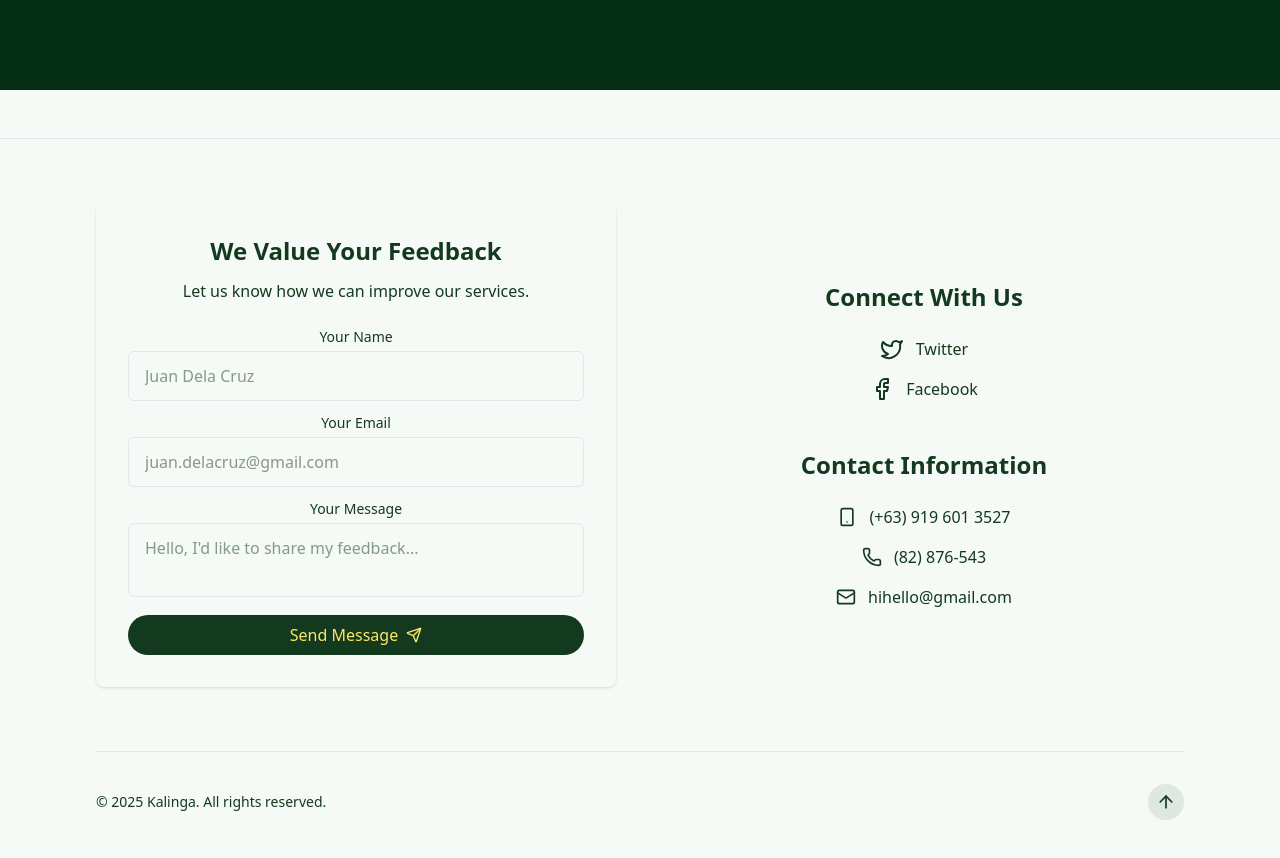
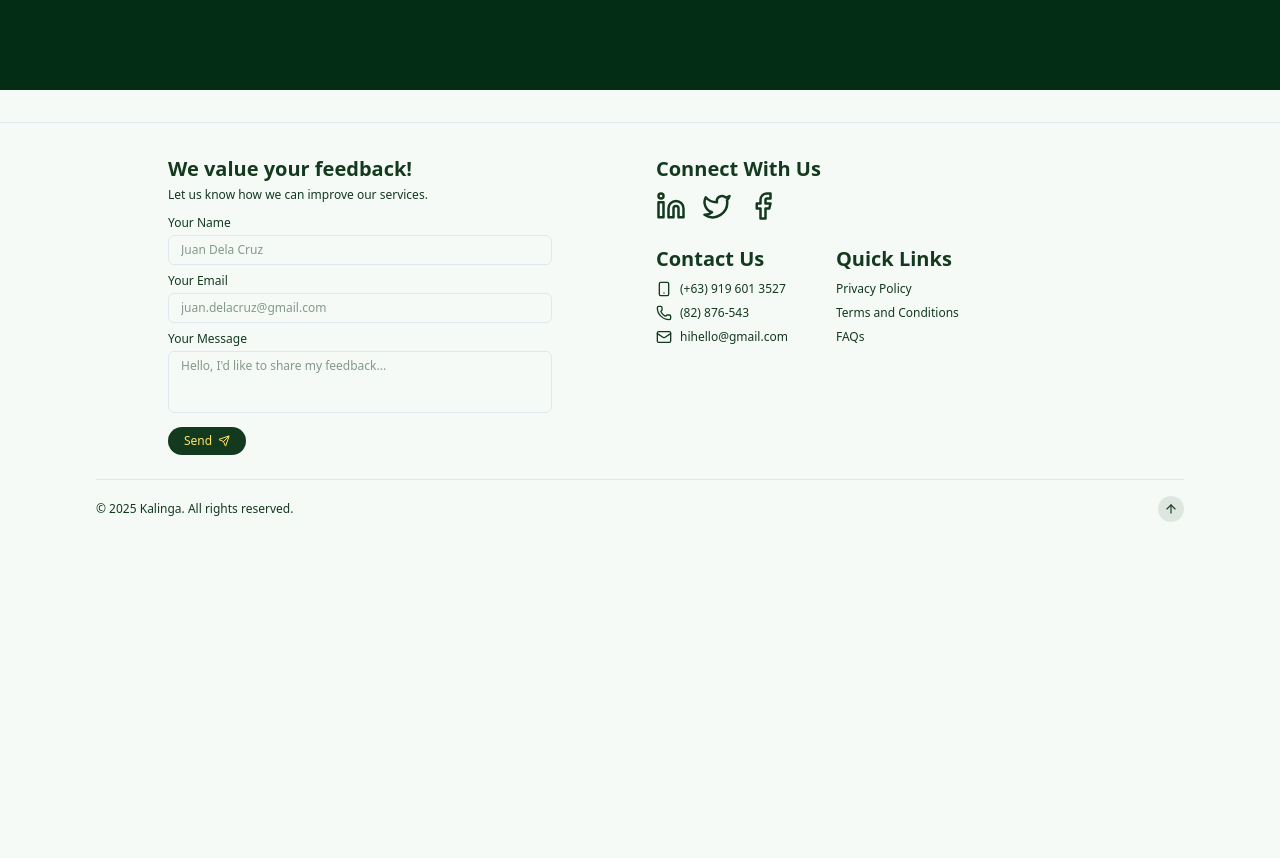
Before and after one commit to hadoodie/kalinga-frontend, a React (Vite) app: page / in a window 1280 px wide. Shown: the part 3380-4238 px from the top of the page. After the commit the page ends 3934 px from the top, so only its background shows below. Built offline with nearby package versions, Linux system fonts and the light colour scheme.

Commit message:
added new file

```diff
--- a/src/components/Footer.jsx
+++ b/src/components/Footer.jsx
@@ -6,6 +6,7 @@ import {
   Twitter,
   ArrowUp,
   Facebook,
+  Linkedin,
 } from "lucide-react";
 import { cn } from "@/lib/utils";
 import { useToast } from "@/hooks/use-toast";
@@ -29,93 +30,118 @@ export const Footer = () => {
   };
 
   return (
-    <footer className="py-16 px-6 bg-background border-t border-border mt-12">
+    <footer className="py-8 px-6 bg-background border-t border-border mt-8">
       <div className="container mx-auto max-w-6xl">
         {/* Grid: 2 Columns */}
-        <div className="grid grid-cols-1 md:grid-cols-2 gap-12">
+        <div className="grid grid-cols-1 md:grid-cols-2 gap-8 items-start">
           {/* 1st Column: Feedback Form */}
-          <div
-            className="bg-background p-8 rounded-lg shadow"
-            onSubmit={handleSubmit}
+          <div className="flex justify-center">
+            <div className="w-full max-w-sm">
+              <h3 className="text-xl font-extrabold mb-1 text-left">
+                We value your feedback!
+              </h3>
+              <p className="mb-3 text-xs text-muted-foreground text-left">
+                Let us know how we can improve our services.
+              </p>
+              <form className="space-y-2" onSubmit={handleSubmit}>
+                <div>
+                  <label
+                    htmlFor="name"
+                    className="block text-xs font-medium mb-1 text-left"
                   >
-            <h3 className="text-2xl font-semibold mb-3">We Value Your Feedback</h3>
-            <p className="mb-6">Let us know how we can improve our services.</p>
-            <form className="space-y-3">
-              <div>
-                <label htmlFor="name" className="block text-sm font-medium mb-1">
                     Your Name
                   </label>
                   <input
                     type="text"
                     id="name"
                     required
-                  className="w-full px-4 py-3 rounded-md border border-input bg-background focus:ring-2 focus:ring-primary"
+                    className="w-full px-3 py-1.5 rounded-md border border-input bg-background focus:ring-2 focus:ring-primary text-xs"
                     placeholder="Juan Dela Cruz"
                   />
                 </div>
                 <div>
-                <label htmlFor="email" className="block text-sm font-medium mb-1">
+                  <label
+                    htmlFor="email"
+                    className="block text-xs font-medium mb-1 text-left"
+                  >
                     Your Email
                   </label>
                   <input
                     type="email"
                     id="email"
                     required
-                  className="w-full px-4 py-3 rounded-md border border-input bg-background focus:ring-2 focus:ring-primary"
+                    className="w-full px-3 py-1.5 rounded-md border border-input bg-background focus:ring-2 focus:ring-primary text-xs"
                     placeholder="juan.delacruz@gmail.com"
                   />
                 </div>
                 <div>
-                <label htmlFor="message" className="block text-sm font-medium mb-1">
+                  <label
+                    htmlFor="message"
+                    className="block text-xs font-medium mb-1 text-left"
+                  >
                     Your Message
                   </label>
                   <textarea
                     id="message"
                     required
-                  className="w-full px-4 py-3 rounded-md border border-input bg-background focus:ring-2 focus:ring-primary resize-none"
+                    rows="3"
+                    className="w-full px-3 py-1.5 rounded-md border border-input bg-background focus:ring-2 focus:ring-primary resize-none text-xs"
                     placeholder="Hello, I'd like to share my feedback..."
                   />
                 </div>
+                <div className="flex justify-left">
                   <button
                     type="submit"
                     disabled={isSubmitting}
-                className={cn("button w-full flex items-center justify-center gap-2")}
+                    className={cn(
+                      "button flex items-center justify-center gap-1.5 px-4 py-1.5 text-xs"
+                    )}
                   >
-                {isSubmitting ? "Sending..." : "Send Message"}
-                <Send size={16} />
+                    {isSubmitting ? "Sending..." : "Send"}
+                    <Send size={12} />
                   </button>
+                </div>
               </form>
             </div>
+          </div>
 
-          {/* 2nd Column: Social + Contact */}
-          <div className="flex flex-col items-center justify-center space-y-12 text-center">
+          {/* 2nd Column: Social + Contact + Quick Links */}
+          <div className="flex flex-col space-y-6 text-left">
             {/* Social Media */}
-            <div className="space-y-6">
-              <h3 className="text-2xl font-semibold mb-6">Connect With Us</h3>
-              <div className="flex flex-col items-center space-y-4">
+            <div>
+              <h3 className="text-xl font-extrabold mb-2">Connect With Us</h3>
+              <div className="flex flex-row gap-4">
                 <a
                   href="#"
                   target="_blank"
-                  className="flex items-center gap-3 text-muted-foreground hover:text-primary transition-colors"
+                  className="text-muted-foreground hover:text-primary transition-colors"
                 >
-                  <Twitter /> Twitter
+                  <Linkedin size={30} />
                 </a>
                 <a
                   href="#"
                   target="_blank"
-                  className="flex items-center gap-3 text-muted-foreground hover:text-primary transition-colors"
+                  className="text-muted-foreground hover:text-primary transition-colors"
                 >
-                  <Facebook /> Facebook
+                  <Twitter size={30} />
+                </a>
+                <a
+                  href="#"
+                  target="_blank"
+                  className="text-muted-foreground hover:text-primary transition-colors"
+                >
+                  <Facebook size={30} />
                 </a>
               </div>
             </div>
 
+            <div className="flex flex-row gap-12">
               {/* Contact Info */}
-            <div className="space-y-6">
-              <h3 className="text-2xl font-semibold mb-6">Contact Information</h3>
-              <div className="flex flex-col items-center space-y-4">
-                <div className="flex items-center gap-3">
-                  <Smartphone className="h-5 w-5 text-primary" />
+              <div>
+                <h3 className="text-xl font-extrabold mb-2">Contact Us</h3>
+                <div className="flex flex-col space-y-2 text-sm">
+                  <div className="flex items-center gap-2 text-xs">
+                    <Smartphone className="h-4 w-4 text-primary" />
                     <a
                       href="tel:+639196013527"
                       className="text-muted-foreground hover:text-primary transition-colors"
@@ -123,8 +149,8 @@ export const Footer = () => {
                       (+63) 919 601 3527
                     </a>
                   </div>
-                <div className="flex items-center gap-3">
-                  <Phone className="h-5 w-5 text-primary" />
+                  <div className="flex items-center gap-2 text-xs">
+                    <Phone className="h-4 w-4 text-primary" />
                     <a
                       href="tel:+829876543"
                       className="text-muted-foreground hover:text-primary transition-colors"
@@ -132,8 +158,8 @@ export const Footer = () => {
                       (82) 876-543
                     </a>
                   </div>
-                <div className="flex items-center gap-3">
-                  <Mail className="h-5 w-5 text-primary" />
+                  <div className="flex items-center gap-2 text-xs">
+                    <Mail className="h-4 w-4 text-primary" />
                     <a
                       href="mailto:hihello@gmail.com"
                       className="text-muted-foreground hover:text-primary transition-colors"
@@ -143,19 +169,45 @@ export const Footer = () => {
                   </div>
                 </div>
               </div>
+
+              {/* Quick Links */}
+              <div>
+                <h3 className="text-xl font-extrabold mb-2">Quick Links</h3>
+                <div className="flex flex-col space-y-2 text-sm">
+                  <a
+                    href="#"
+                    className="text-xs text-muted-foreground hover:text-primary transition-colors"
+                  >
+                    Privacy Policy
+                  </a>
+                  <a
+                    href="#"
+                    className="text-xs text-muted-foreground hover:text-primary transition-colors"
+                  >
+                    Terms and Conditions
+                  </a>
+                  <a
+                    href="#"
+                    className="text-xs text-muted-foreground hover:text-primary transition-colors"
+                  >
+                    FAQs
+                  </a>
+                </div>
+              </div>
+            </div>
           </div>
         </div>
 
         {/* Footer Bottom */}
-        <div className="mt-16 flex flex-wrap justify-between items-center border-t border-border pt-8">
-          <p className="text-sm text-muted-foreground">
+        <div className="mt-6 flex flex-wrap justify-between items-center border-t border-border pt-4">
+          <p className="text-xs text-muted-foreground">
             &copy; {new Date().getFullYear()} Kalinga. All rights reserved.
           </p>
           <a
             href="#hero"
-            className="p-2 rounded-full bg-primary/10 hover:bg-primary/20 text-primary transition-colors"
+            className="p-1.5 rounded-full bg-primary/10 hover:bg-primary/20 text-primary transition-colors"
           >
-            <ArrowUp size={20} />
+            <ArrowUp size={14} />
           </a>
         </div>
       </div>
--- a/src/components/login/LogIn.jsx
+++ b/src/components/login/LogIn.jsx
@@ -36,8 +36,8 @@ export default function LogInPage() {
           <h1 className="text-4xl sm:text-5xl md:text-6xl lg:text-7xl font-extrabold mb-2 bg-gradient-to-r from-lime-400 to-green-950 bg-clip-text text-transparent">
             KALINGA
           </h1>
-          <p className="text-base sm:text-lg md:text-xl text-muted-foreground max-w-md">
-            ALISTO sa bawat sakuna, TATAG sa bawat pagbangon.
+          <p className="text-base sm:text-lg md:text-lg text-muted-foreground max-w-md">
+            ALISTO sa bawat sakuna <br /> TATAG sa bawat pagbangon
           </p>
         </div>
 
```
Lines whose indentation alone changed are shown as unchanged.
